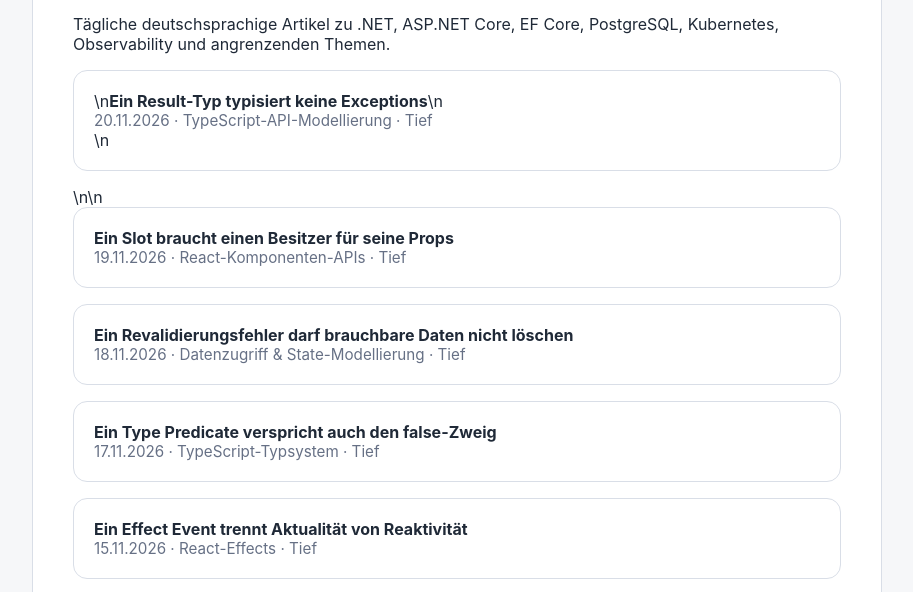
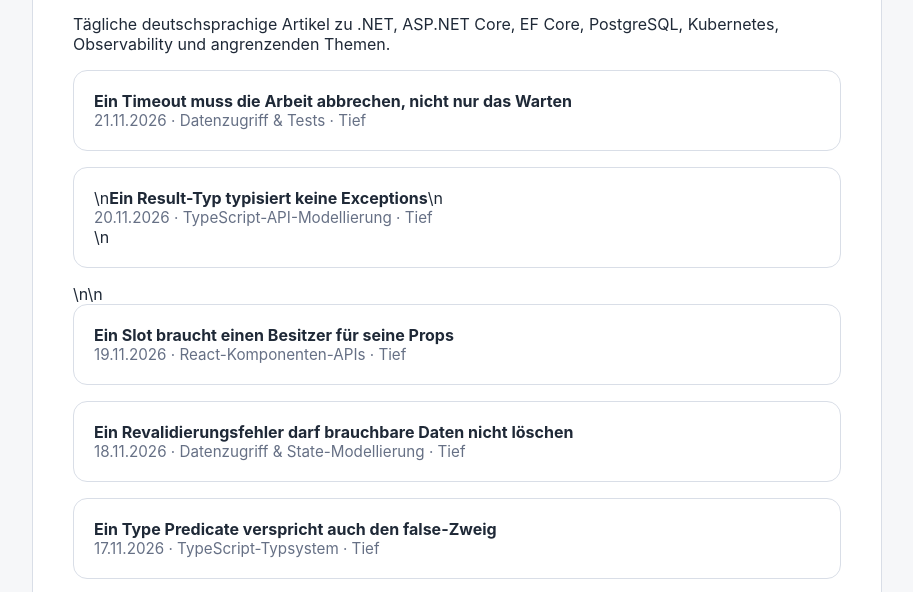
Before and after one commit to Albatros128/tech-artikel, a plain HTML site: page index.html in a window 1280 px wide. Shown: the part 135-727 px from the top of the page, without its empty margins (183-1096 px from the left). Drawn offline with Linux system fonts and the light colour scheme.

Commit message:
Index abortable request timeout article

```diff
--- a/index.html
+++ b/index.html
@@ -13,6 +13,11 @@
 <body><main>
 <h1>Tech-Artikel</h1>
 <p>Tägliche deutschsprachige Artikel zu .NET, ASP.NET Core, EF Core, PostgreSQL, Kubernetes, Observability und angrenzenden Themen.</p>
+
+<a class="card" href="react-typescript-2026-11-21-timeout-muss-arbeit-abbrechen.html" style="margin-bottom:16px">
+<strong>Ein Timeout muss die Arbeit abbrechen, nicht nur das Warten</strong>
+<div class="meta">21.11.2026 · Datenzugriff &amp; Tests · Tief</div>
+</a>
 
 <a class="card" href="react-typescript-2026-11-20-result-typisiert-keine-exceptions.html" style="margin-bottom:16px">\n<strong>Ein Result-Typ typisiert keine Exceptions</strong>\n<div class="meta">20.11.2026 · TypeScript-API-Modellierung · Tief</div>\n</a>\n\n<a class="card" href="react-typescript-2026-11-19-slot-braucht-prop-besitzer.html" style="margin-bottom:16px">
 <strong>Ein Slot braucht einen Besitzer für seine Props</strong>
```
